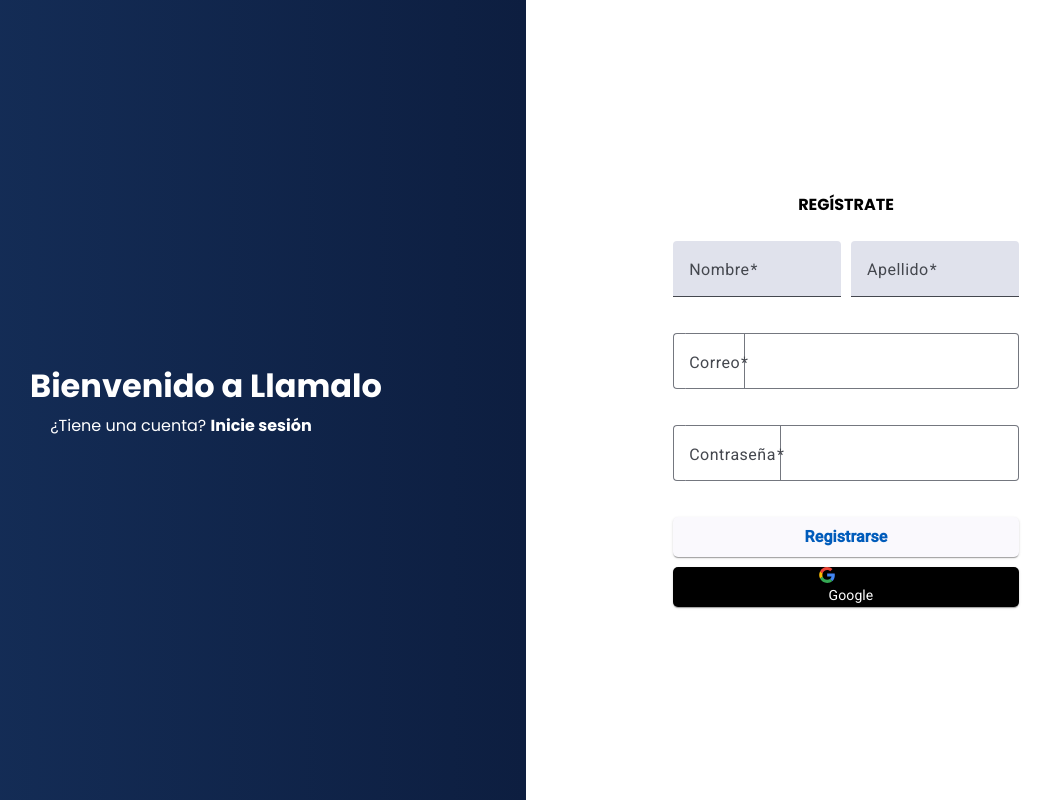
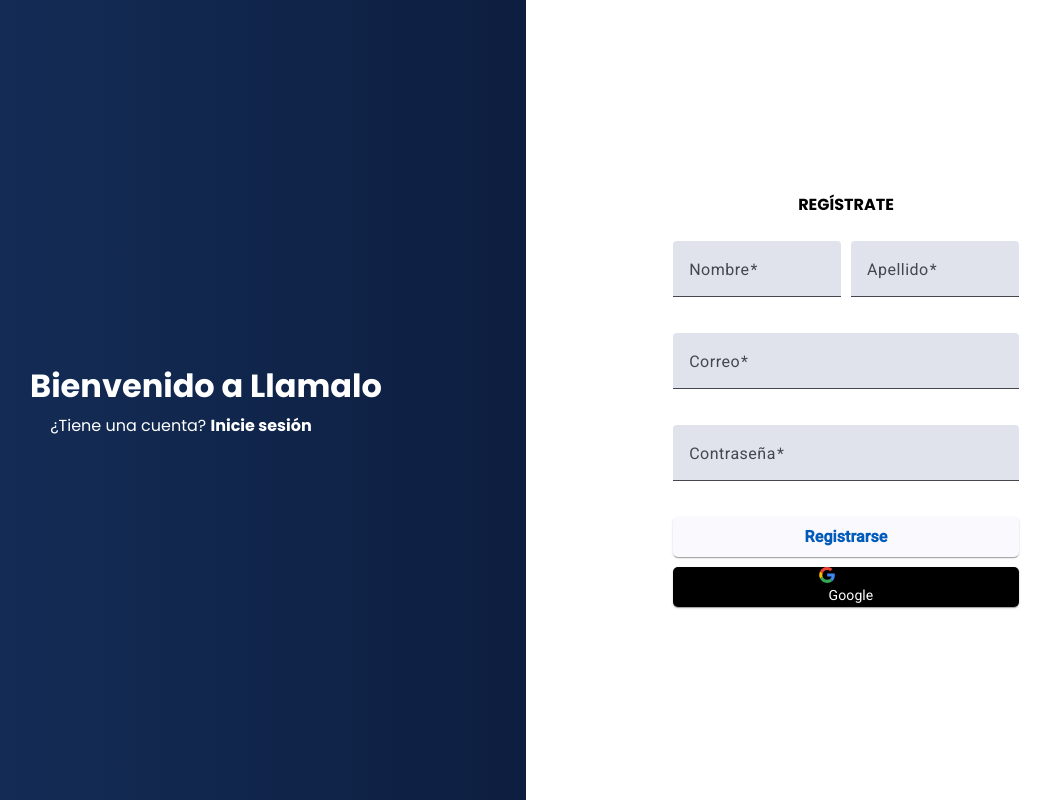
Before and after one commit to GabrielHdezAlv/LlamaloIA, an Angular app: page /register in a window 1280 px wide. Shown: the whole page, without its empty margins (114-1165 px from the left). Built offline with nearby package versions, Linux system fonts and the light colour scheme.

Commit message:
(fix): Register - Solventado problema con los inputs *v2*

```diff
--- a/src/app/pages/register/register.component.html
+++ b/src/app/pages/register/register.component.html
@@ -33,7 +33,7 @@
         </mat-form-field>
       </div>
 
-      <mat-form-field appearance="outline">
+      <mat-form-field>
         <mat-label>Correo</mat-label>
         <input
           matInput
@@ -44,7 +44,7 @@
         />
       </mat-form-field>
 
-      <mat-form-field appearance="outline">
+      <mat-form-field>
         <mat-label>Contraseña</mat-label>
         <input
           matInput
```
